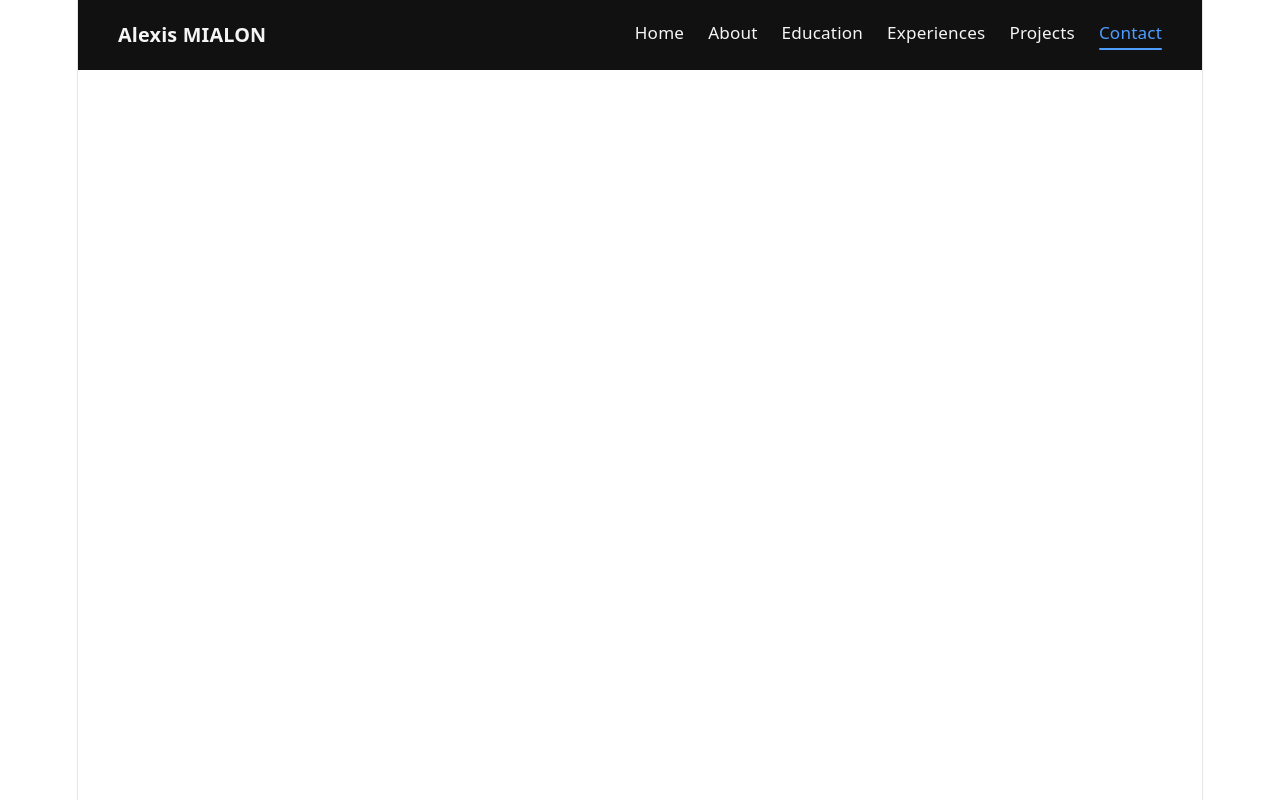
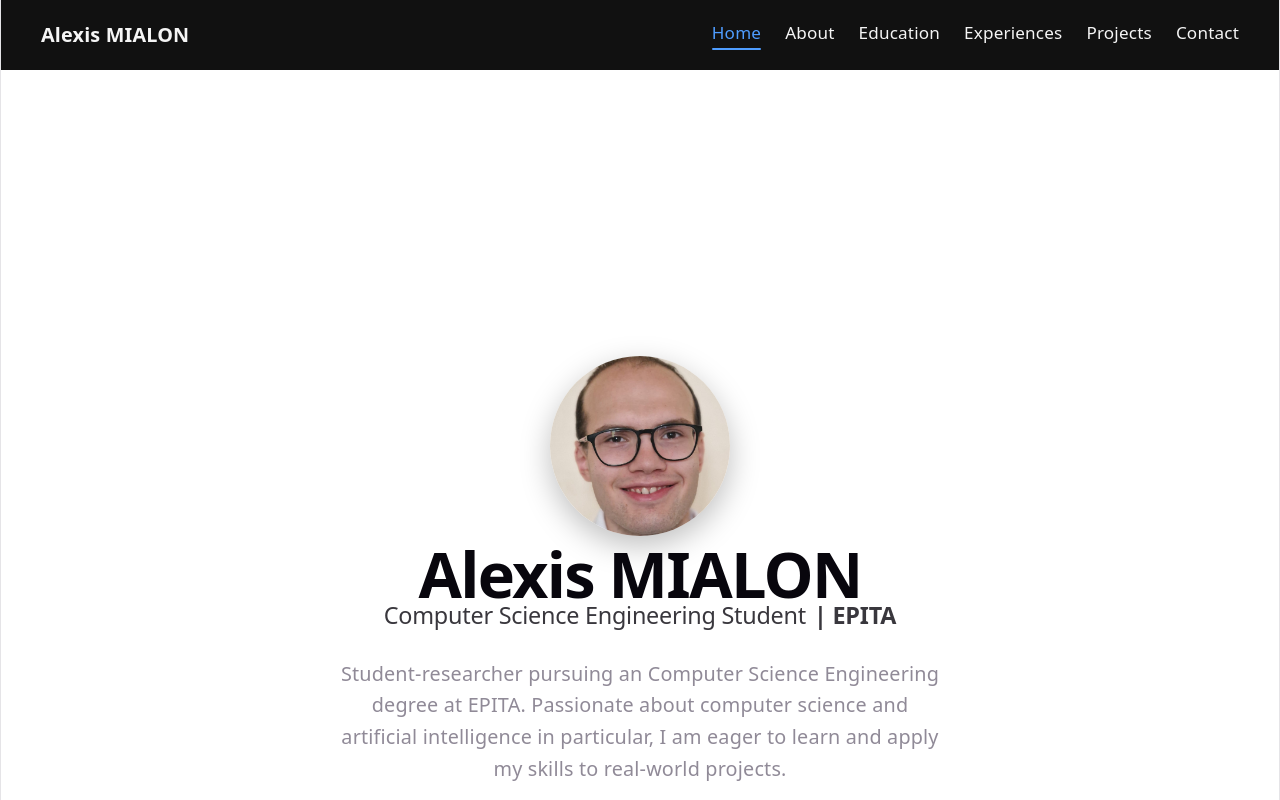
Before and after one commit to Vorpalin/Vorpalin.github.io, a React (Vite) app: page / in a window 1280 px wide. Shown: the top 800 px of the page. Built offline with nearby package versions, Linux system fonts and the light colour scheme.

Commit message:
feat: home section

```diff
--- a/index.html
+++ b/index.html
@@ -2,9 +2,9 @@
 <html lang="en">
   <head>
     <meta charset="UTF-8" />
-    <link rel="icon" type="image/svg+xml" href="/favicon.svg" />
+    <!-- <link rel="icon" type="image/png" href="/imgs/icone.png" /> -->
     <meta name="viewport" content="width=device-width, initial-scale=1.0" />
-    <title>site</title>
+    <title>Alexis' Website</title>
   </head>
   <body>
     <div id="root"></div>
--- a/src/App.css
+++ b/src/App.css
@@ -186,3 +186,8 @@
 html {
   scroll-behavior: smooth;
 }
+
+#root {
+  width: 100%;
+  min-height: 100vh;
+}
--- a/src/App.tsx
+++ b/src/App.tsx
@@ -11,18 +11,12 @@ function App() {
   return (
     <>
       <Navbar />
-
       <main>
         <Home />
-
         <About />
-
         <Education />
-
         <Experiences />
-
         <Projects />
-
         <Contact />
       </main>
     </>
--- /dev/null
+++ b/src/components/Home/Home.css
@@ -0,0 +1,94 @@
+.home {
+    min-height: 100vh;
+
+    display: flex;
+    justify-content: center;
+    align-items: center;
+
+    padding: 100px 20px 40px;
+
+    text-align: center;
+}
+
+.home-content {
+    display: flex;
+    flex-direction: column;
+    align-items: center;
+}
+
+.profile-picture {
+    width: 180px;
+    height: 180px;
+
+    object-fit: cover;
+    object-position: center 30%;
+
+    border-radius: 50%;
+
+    margin-bottom: 25px;
+
+    box-shadow: 0 10px 30px rgba(0, 0, 0, 0.25);
+
+    transition: transform 0.3s ease;
+}
+
+.profile-picture:hover {
+    transform: scale(1.05);
+}
+
+.home h1 {
+    margin: 0;
+
+    font-size: 3.5rem;
+    font-weight: 700;
+}
+
+.home h2 {
+    margin-top: 15px;
+
+    font-size: 1.3rem;
+    font-weight: 400;
+
+    opacity: 0.8;
+}
+
+.home h2 span {
+    margin-left: 8px;
+
+    font-weight: 600;
+}
+
+.home p {
+    max-width: 600px;
+
+    margin-top: 20px;
+
+    font-size: 1.1rem;
+    line-height: 1.6;
+
+    opacity: 0.75;
+}
+
+.home-buttons {
+    display: flex;
+    gap: 15px;
+
+    margin-top: 30px;
+}
+
+.home-buttons a {
+    padding: 12px 24px;
+
+    border: 1px solid currentColor;
+    border-radius: 8px;
+
+    text-decoration: none;
+
+    color: inherit;
+
+    transition: 0.2s;
+}
+
+.home-buttons a:hover {
+    transform: translateY(-3px);
+}
--- a/src/components/Home/Home.tsx
+++ b/src/components/Home/Home.tsx
@@ -1,6 +1,33 @@
+import "./Home.css"
+
 function Home() {
     return (
-        <section id="home" className="section">
+        <section id="home" className="home">
+            <div className="home-content">
+
+                <img
+                    className="profile-picture"
+                    src="/imgs/photo_linkedin.jpg"
+                    alt="Alexis MIALON"
+                />
+
+                <h1>Alexis MIALON</h1>
+
+                <h2>
+                    Computer Science Engineering Student
+                    <span>| EPITA</span>
+                </h2>
+
+                <p>
+                    Student-researcher pursuing an Computer Science
+                    Engineering degree at EPITA. Passionate about computer
+                    science and artificial intelligence in particular,
+                    I am eager to learn and apply my skills
+                    to real-world projects.
+                </p>
+
+            </div>
+
         </section>
     );
 }
```
